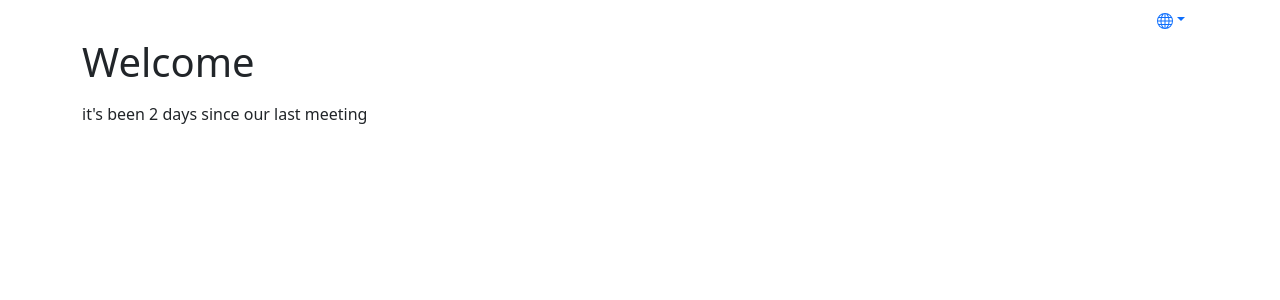
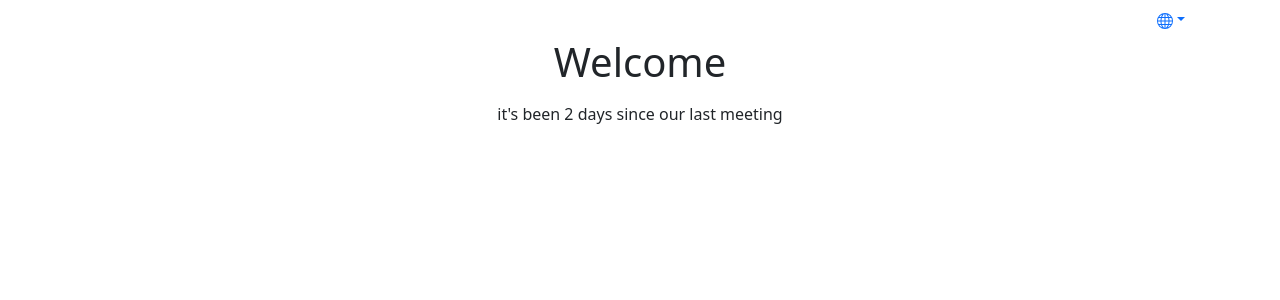
Before and after one commit to valeriux/react-languages, a React (Create React App) app: page / in a window 1280 px wide. Shown: the top 300 px of the page. Built offline with nearby package versions, Linux system fonts and the light colour scheme.

Commit message:
Adding more info in Readme

```diff
--- a/src/App.js
+++ b/src/App.js
@@ -97,7 +97,7 @@
           </div>
         </div>
       </div>
-      <div className="d-flex flex-column align-items-start">
+      <div className="d-flex flex-column align-items-center">
         <h1 className="font-weight-normal mb-3">{t("welcome_message")}</h1>
         <p>{t("days_since_release", { number_of_days })}</p>
       </div>
```
